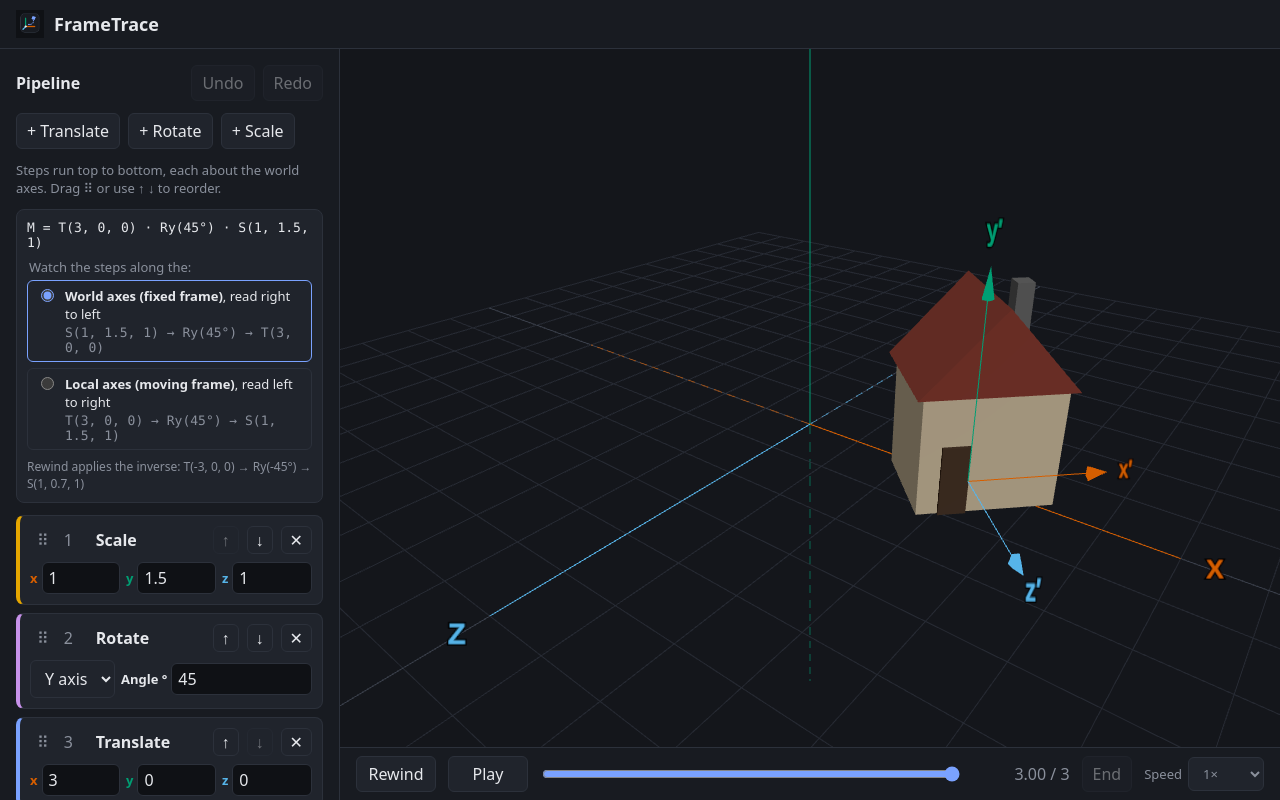
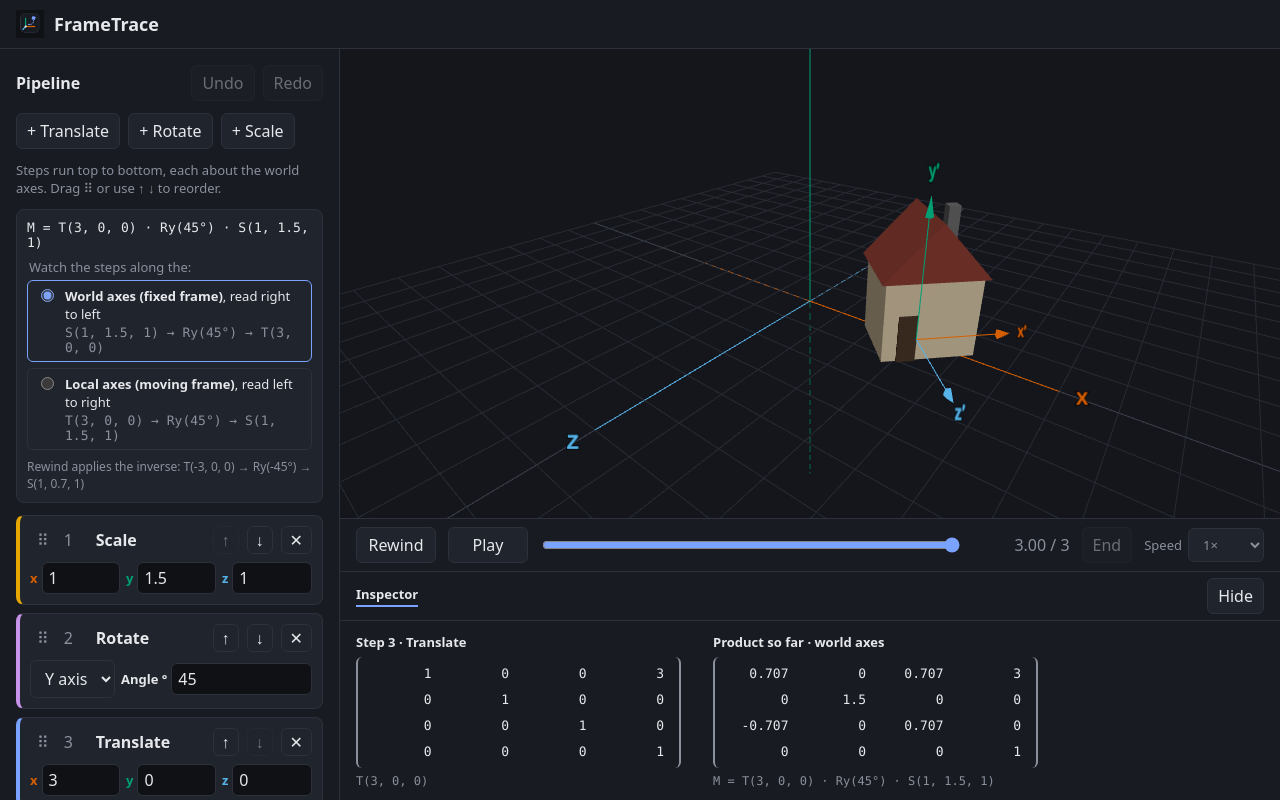
Before and after one commit to kevandriel2002/frametrace, a React (Vite) app: page / in a window 1280 px wide. Built offline with nearby package versions, Linux system fonts and the light colour scheme.

Commit message:
Add bottom dock with matrix inspector: step and product so far

```diff
--- a/src/App.tsx
+++ b/src/App.tsx
@@ -9,6 +9,7 @@ import { usePlaybackClock } from './ui/usePlaybackClock';
 import { followPipelineEdits } from './store/links';
 import { pipelineStore } from './store/pipelineStore';
 import { playbackStore } from './store/playbackStore';
+import { BottomDock } from './ui/BottomDock';
 
 function App() {
   useUndoShortcuts();
@@ -25,6 +26,7 @@ function App() {
         <ViewportCanvas />
       </main>
       <TimelineBar />
+      <BottomDock />
     </div>
   );
 }
--- a/src/index.css
+++ b/src/index.css
@@ -67,7 +67,8 @@ input:focus-visible {
   grid-template-areas:
     'header   header'
     'panel    viewport'
-    'panel    timeline';
+    'panel    timeline'
+    'panel    dock';
   height: 100%;
 }
 
@@ -364,6 +365,89 @@ input:focus-visible {
   font-size: 13px;
 }
 
+/* Dock */
+.dock {
+  grid-area: dock;
+  min-width: 0;
+  background: var(--panel);
+  border-top: 1px solid var(--border);
+}
+
+.dock-header {
+  display: flex;
+  align-items: center;
+  justify-content: space-between;
+  padding: 6px 16px;
+  border-bottom: 1px solid var(--border);
+}
+
+.dock-tab {
+  padding-bottom: 2px;
+  border-bottom: 2px solid var(--accent);
+  font-size: 13px;
+  font-weight: 600;
+}
+
+.dock-body {
+  max-height: 40vh;
+  padding: 12px 16px;
+  overflow: auto;
+}
+
+/* Inspector */
+.inspector {
+  display: flex;
+  flex-wrap: wrap;
+  align-items: flex-start;
+  gap: 32px;
+}
+
+.inspector-matrix {
+  display: flex;
+  flex-direction: column;
+  gap: 6px;
+}
+
+.inspector-heading {
+  margin: 0;
+  font-size: 13px;
+  font-weight: 600;
+}
+
+.inspector-empty {
+  margin: 0;
+  color: var(--muted);
+  font-size: 13px;
+}
+
+/* Matrix */
+.matrix {
+  border-collapse: separate;
+  border-spacing: 3px;
+  padding: 2px 4px;
+  border-left: 2px solid var(--muted);
+  border-right: 2px solid var(--muted);
+  border-radius: 6px;
+  font-family: ui-monospace, 'Cascadia Code', Consolas, monospace;
+  font-size: 13px;
+  font-variant-numeric: tabular-nums;
+}
+
+.matrix caption {
+  caption-side: bottom;
+  padding-top: 6px;
+  color: var(--muted);
+  font-size: 12px;
+  text-align: left;
+}
+
+.matrix-cell {
+  min-width: 4.5em;
+  padding: 4px 8px;
+  border-radius: 4px;
+  text-align: right;
+}
+
 .drag-handle {
   padding: 2px 6px;
   background: transparent;
@@ -392,12 +476,13 @@ input:focus-visible {
 @media (max-width: 700px) {
   .app {
     grid-template-columns: 1fr;
-    grid-template-rows: auto auto 60vh auto;
+    grid-template-rows: auto auto 60vh auto auto;
     grid-template-areas:
     'header'
     'panel'
     'viewport'
-    'timeline';
+    'timeline'
+    'dock';
     height: auto;
     min-height: 100%;
   }
--- a/src/ui/BottomDock.tsx
+++ b/src/ui/BottomDock.tsx
@@ -0,0 +1,29 @@
+// Collapsible bottom dock for matrix inspector
+import { useState } from 'react';
+import { InspectorPanel } from './InspectorPanel';
+
+export function BottomDock() {
+  const [open, setOpen] = useState(true);
+
+  return (
+    <section className="dock" aria-label="Inspector">
+      <div className="dock-header">
+        <span className="dock-tab">Inspector</span>
+        <button
+          type="button"
+          className="dock-toggle"
+          aria-expanded={open}
+          aria-controls="dock-body"
+          onClick={() => setOpen((wasOpen) => !wasOpen)}
+        >
+          {open ? 'Hide' : 'Show'}
+        </button>
+      </div>
+      {open && (
+        <div id="dock-body" className="dock-body">
+          <InspectorPanel />
+        </div>
+      )}
+    </section>
+  );
+}
--- a/src/ui/InspectorPanel.tsx
+++ b/src/ui/InspectorPanel.tsx
@@ -0,0 +1,48 @@
+// Shows current step's matrix on the left and product on the right
+import { useMemo } from 'react';
+import { useStore } from 'zustand';
+import { formatOperation } from '../core/pipeline/describe';
+import { inspectAt } from '../core/pipeline/inspect';
+import { effectivePlayhead } from '../core/pipeline/playhead';
+import { pipelineStore, toPipeline } from '../store/pipelineStore';
+import { playbackStore } from '../store/playbackStore';
+import { MatrixView } from './MatrixView';
+
+const KIND_TITLES = { translate: 'Translate', rotate: 'Rotate', scale: 'Scale' } as const;
+
+export function InspectorPanel() {
+  const blocks = useStore(pipelineStore, (s) => s.blocks);
+  const playhead = useStore(playbackStore, (s) => s.playhead);
+  const mode = useStore(playbackStore, (s) => s.mode);
+
+  const pipeline = useMemo(() => toPipeline(blocks), [blocks]);
+  const t = effectivePlayhead(playhead, pipeline.length);
+  const view = useMemo(() => inspectAt(pipeline, t, mode), [pipeline, t, mode]);
+
+  const product = view.factors.length === 0 ? 'I' : view.factors.map(formatOperation).join(' · ');
+
+  return (
+    <div className="inspector">
+      <div className="inspector-matrix">
+        {view.step && view.stepOp && view.stepIndex !== null ? (
+          <>
+            <p className="inspector-heading">
+              Step {view.stepIndex + 1} · {KIND_TITLES[view.stepOp.kind]}
+              {view.progress < 1 && ` · ${Math.round(view.progress * 100)}% applied`}
+            </p>
+            <MatrixView caption={formatOperation(view.stepOp)} matrix={view.step} />
+          </>
+        ) : (
+          <p className="inspector-empty">No step applied yet. Scrub forward or press Play.</p>
+        )}
+      </div>
+
+      <div className="inspector-matrix">
+        <p className="inspector-heading">
+          Product so far · {mode === 'world' ? 'world axes' : 'local axes'}
+        </p>
+        <MatrixView caption={`M = ${product}`} matrix={view.cumulative} />
+      </div>
+    </div>
+  );
+}
--- a/src/ui/MatrixView.tsx
+++ b/src/ui/MatrixView.tsx
@@ -0,0 +1,31 @@
+// Shows 4x4 matrix as written in textbooks
+import type { Matrix4 } from 'three';
+import { formatNumber } from '../core/math/format';
+import { toRows } from '../core/math/matrix';
+
+const POSITIONS = [0, 1, 2, 3] as const;
+
+type Props = {
+  caption: string;
+  matrix: Matrix4;
+};
+
+export function MatrixView({ caption, matrix }: Props) {
+  const rows = toRows(matrix);
+  return (
+    <table className="matrix">
+      <caption>{caption}</caption>
+      <tbody>
+        {POSITIONS.map((r) => (
+          <tr key={r}>
+            {POSITIONS.map((c) => (
+              <td key={c} className="matrix-cell">
+                {formatNumber(rows[r]?.[c] ?? 0)}
+              </td>
+            ))}
+          </tr>
+        ))}
+      </tbody>
+    </table>
+  );
+}
```
